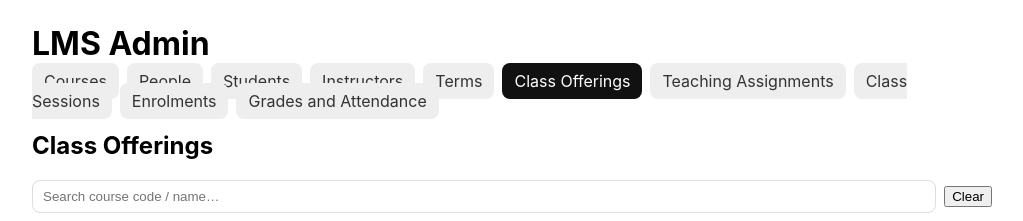
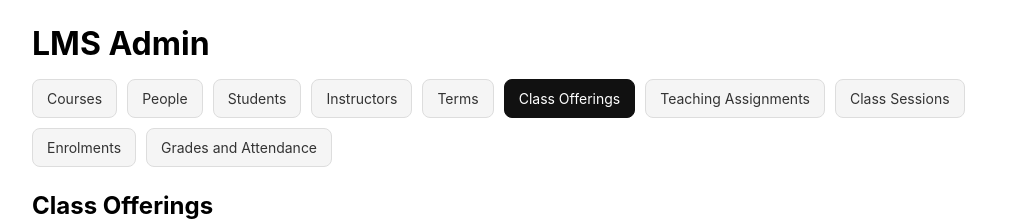
Before and after one commit to frost-drago/LMS-Database, a React (Create React App) app in the folder client/: page /admin/class-offerings in a window 1280 px wide. Shown: the top 221 px of the page, without its empty margins (128-1151 px from the left). Built offline with nearby package versions, Linux system fonts and the light colour scheme; no server answers.

Commit message:
Refactor navigation and layout styles in App.css

```diff
--- a/client/src/App.css
+++ b/client/src/App.css
@@ -81,23 +81,72 @@
 }
 
 /* ===========================
-   Nav Links (Admin)
+   Nav Links (Admin + All Roles)
 =========================== */
 
 .nav-row {
-  margin-bottom: 16px;
+  display: flex;
+  flex-wrap: wrap;
+  gap: 10px;
+  margin-bottom: 24px;
+  padding-top: 8px;
+  align-items: center;
 }
 
 .nav-link {
-  padding: 8px 12px;
+  padding: 10px 14px;
   border-radius: 8px;
   text-decoration: none;
   color: #333;
-  background: #eee;
-  margin-right: 8px;
+  background: #f5f5f5;
+  white-space: nowrap;
+  font-size: 14px;
+  border: 1px solid #ddd;
+  transition: background 0.2s, color 0.2s;
+}
+
+.nav-link:hover {
+  background: #e6e6e6;
 }
 
 .nav-link-active {
   background: #111 !important;
   color: white !important;
+  border-color: #111 !important;
 }
+
+
+/* ===========================
+   Fix Select User Layout
+=========================== */
+
+.container-box {
+  width: 100%;
+  max-width: 380px;     /* slightly smaller layout */
+  margin: 48px auto;
+  padding: 24px;
+  border-radius: 12px;
+  border: 1px solid #ddd;
+  box-shadow: 0 4px 12px rgba(0,0,0,0.06);
+  font-family: Inter, system-ui, sans-serif;
+}
+
+/* Stack student/instructor controls neatly */
+.section-block {
+  display: flex;
+  flex-direction: column;
+  gap: 8px;            /* spacing between button + input */
+  margin-bottom: 24px;
+}
+
+/* Make input height visually match button height */
+.input-field {
+  height: 42px;
+  box-sizing: border-box;
+}
+
+/* Make buttons visually consistent */
+.btn {
+  height: 42px;
+  padding: 0 14px;
+}
```
